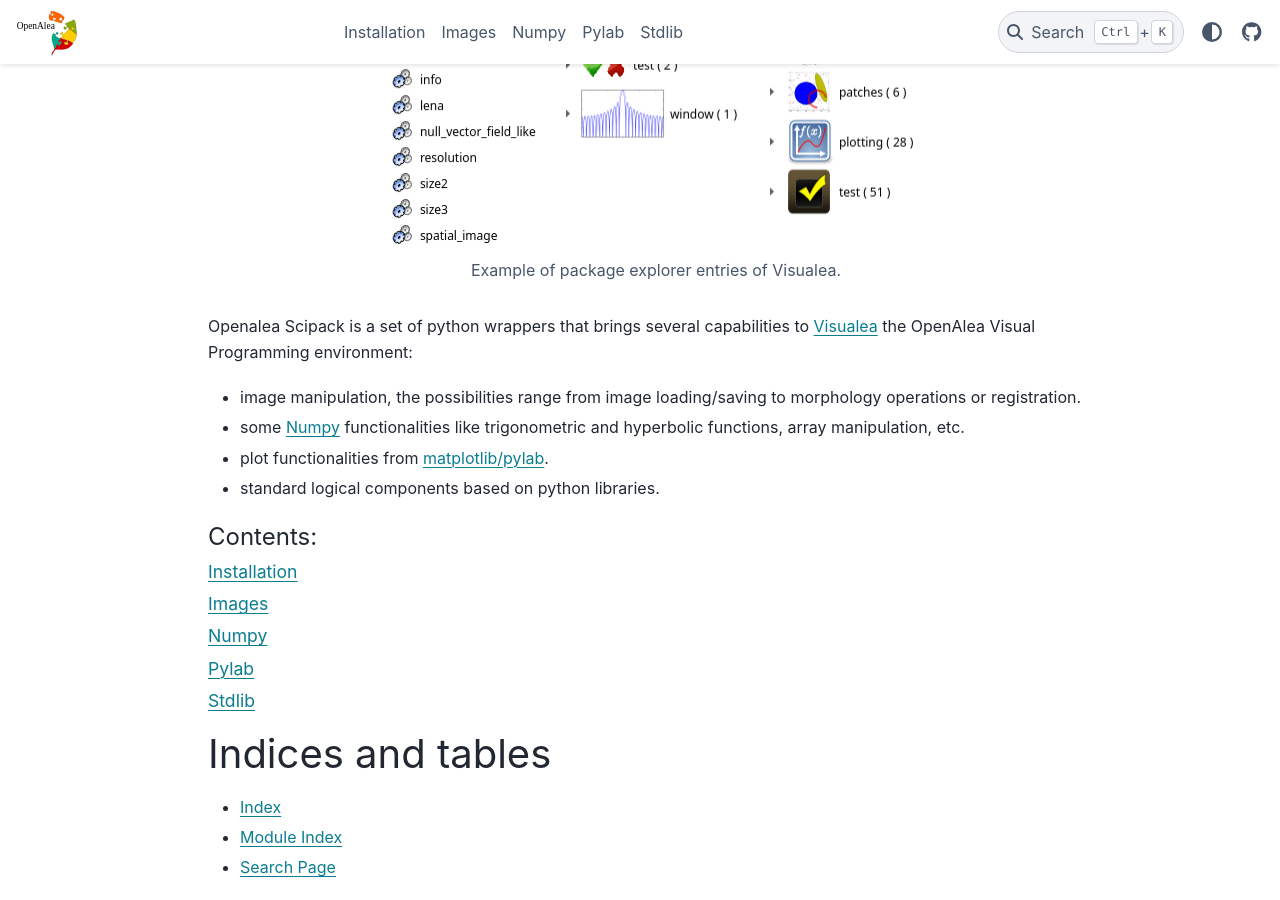
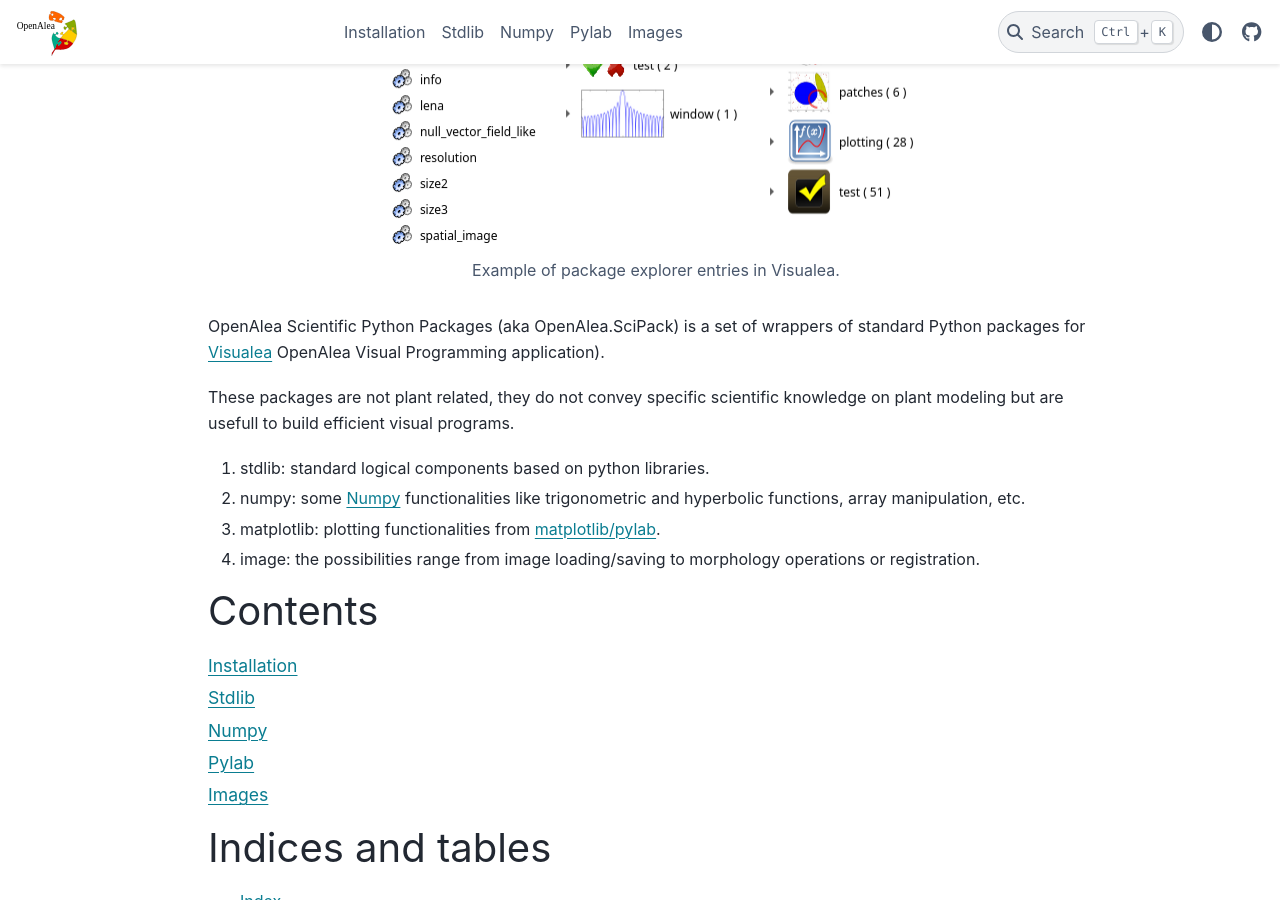
Before and after one commit to openalea/scipack, a Sphinx documentation site: the page built from doc/index.rst, in a window 1280 px wide and 900 px high, scrolled down 477 px. Built offline with Sphinx 7.4.7 and the PyData theme 0.15.4, drawn with Linux system fonts in a browser that asks for light colours; formulas are drawn with MathJax 3; the version number could not be read and is left out.

Commit message:
[no ci] following review

```diff
--- a/doc/index.rst
+++ b/doc/index.rst
@@ -1,27 +1,32 @@
 Welcome to Openalea Scipack's documentation!
-=====================================
+============================================
 
 .. figure:: _static/fromt_image.png
 
- **Example of package explorer entries of Visualea.**
+ **Example of package explorer entries in Visualea.**
 
-Openalea Scipack is a set of python wrappers that brings several capabilities to `Visualea <https://visualea.readthedocs.io>`_
-the OpenAlea Visual Programming environment:
+OpenAlea Scientific Python Packages (aka OpenAlea.SciPack) is a set of wrappers of standard Python packages
+for `Visualea <https://visualea.readthedocs.io>`_ OpenAlea Visual Programming application).
 
-- image manipulation, the possibilities range from image loading/saving to morphology operations or registration.
-- some `Numpy <https://numpy.org/>`_ functionalities like trigonometric and hyperbolic functions, array manipulation, etc.
-- plot functionalities from `matplotlib/pylab <https://matplotlib.org/stable/api/pylab.html>`_.
-- standard logical components based on python libraries.
+These packages are not plant related, they do not convey specific scientific knowledge on plant modeling but are
+usefull to build efficient visual programs.
+
+1. stdlib: standard logical components based on python libraries.
+2. numpy: some `Numpy <https://numpy.org/>`_ functionalities like trigonometric and hyperbolic functions, array manipulation, etc.
+3. matplotlib: plotting functionalities from `matplotlib/pylab <https://matplotlib.org/stable/api/pylab.html>`_.
+4. image: the possibilities range from image loading/saving to morphology operations or registration.
+
+Contents
+========
 
 .. toctree::
     :maxdepth: 1
-    :caption: Contents:
 
     Installation <installation.md>
-    Images <doc_image/contents.rst>
+    Stdlib <doc_stdlib/contents.rst>
     Numpy <doc_numpy/contents.rst>
     Pylab <doc_pylab/contents.rst>
-    Stdlib <doc_stdlib/contents.rst>
+    Images <doc_image/contents.rst>
 
 Indices and tables
 ==================
```
